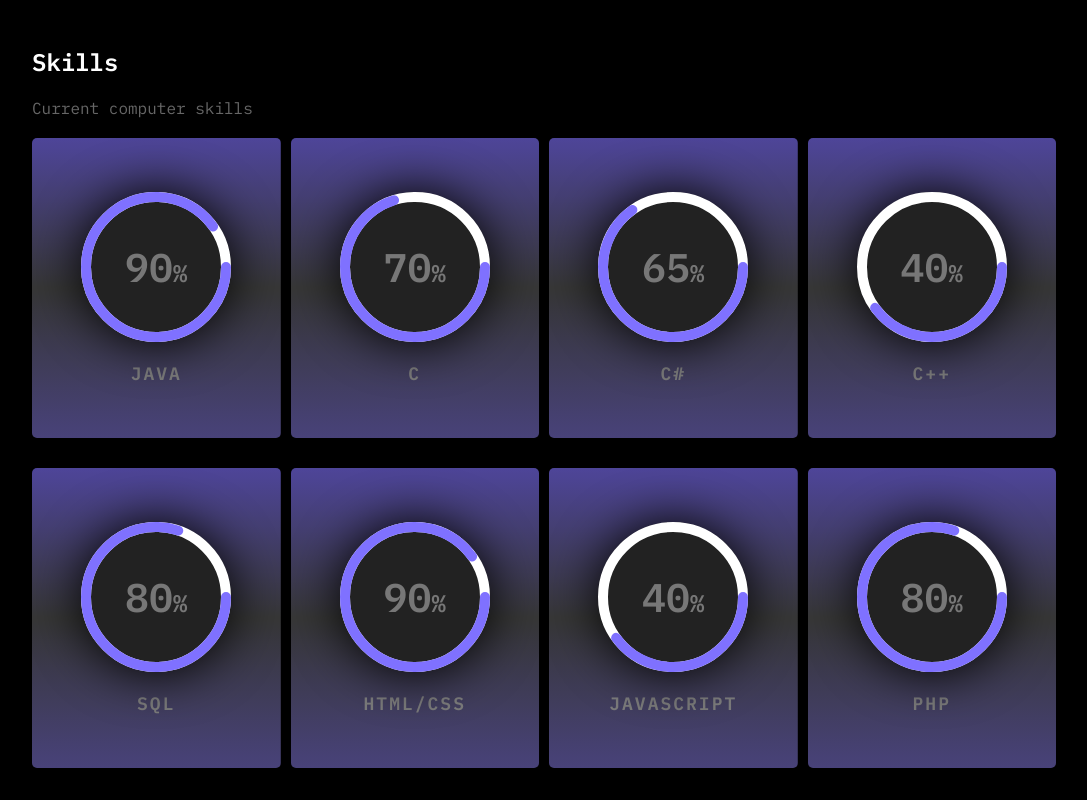
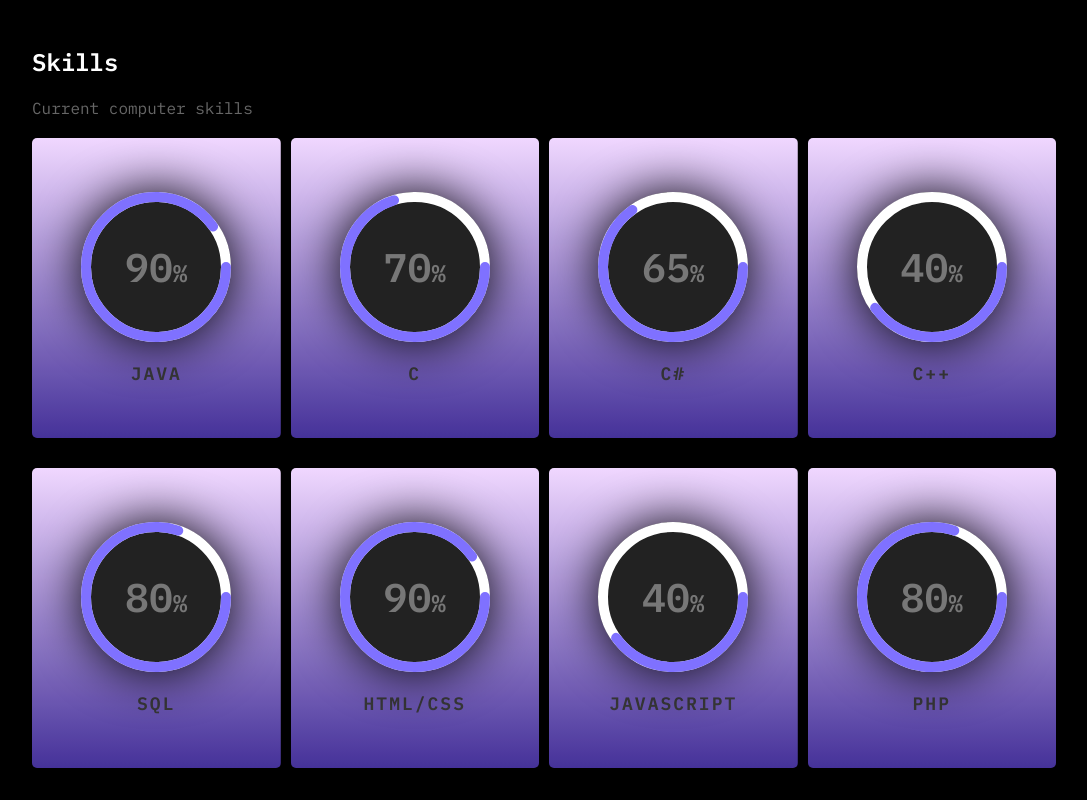
Before and after one commit to JulieChevallier/Portfolio, a plain HTML site: page index.html in a window 1280 px wide. Shown: the part 1240-2040 px from the top of the page, without its empty margins (96-1183 px from the left). Drawn offline with Linux system fonts and the light colour scheme.

Commit message:
img + color

```diff
--- a/style.css
+++ b/style.css
@@ -726,7 +726,7 @@ svg circle:nth-child(2)
 {
     position: relative;
     width: 250px;
-    background: linear-gradient(0deg, #423c75, #303030, #483f96);
+    background: linear-gradient(0deg, #3F2B96 0%, #efd6ff 100%);
     display: flex;
     justify-content: center;
     align-items: center;
@@ -814,7 +814,7 @@ svg circle:nth-child(2)
 {
     margin-top: 20px;
     position: relative;
-    color: #777;
+    color: #303030;
     font-size: 18px;
     font-weight: 700;
     letter-spacing: 2px;
```
Also changed, not shown: 1 other file.
